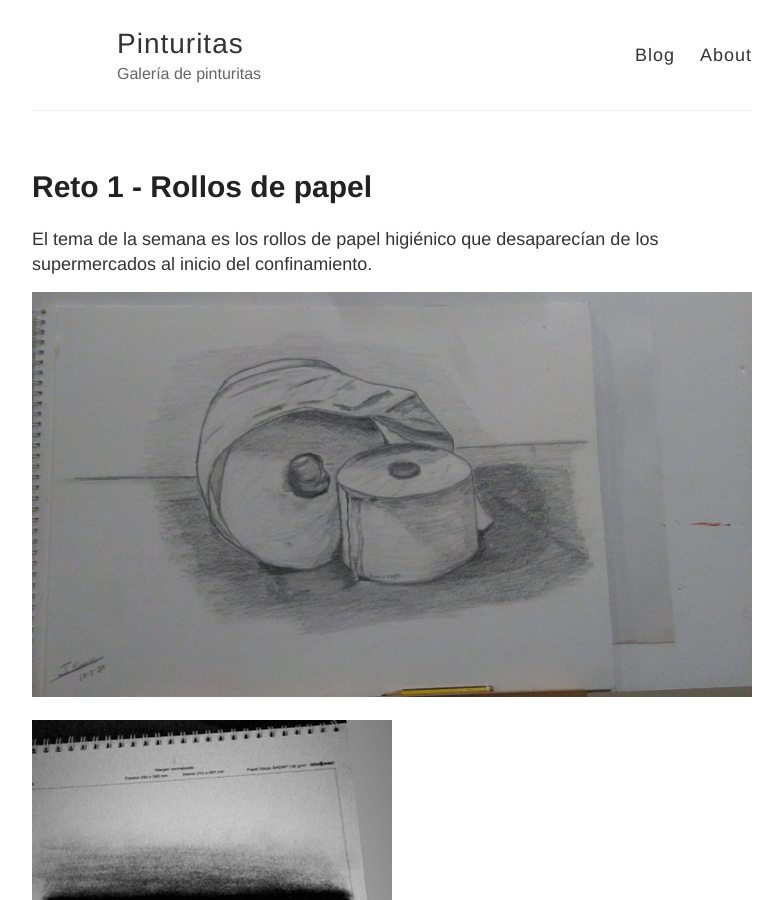
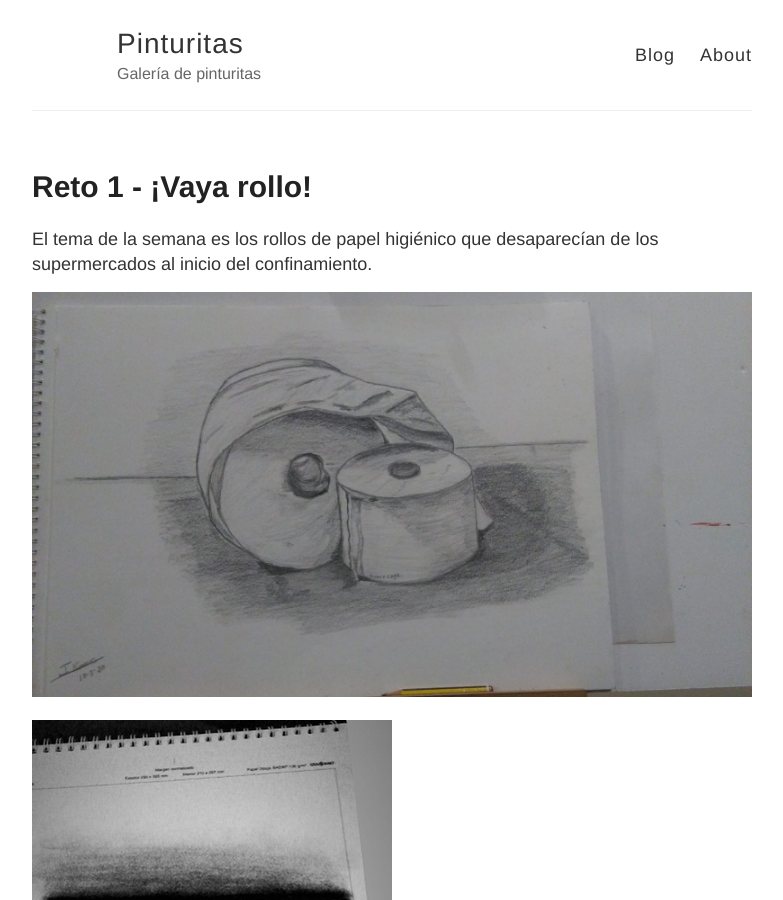
Before and after one commit to pinturitas/pinturitas.github.io, a Jekyll site: the page built from _posts/2020-03-18-reto01-papel.md, in a window 1280 px wide and 900 px high. Shown: the whole window, without its empty margins (248-1031 px from the left). Built offline with Jekyll 4.4.1, drawn with Linux system fonts in a browser that asks for light colours; comment, search, counter and statistics services are not loaded.

Commit message:
Update 2020-03-18-reto01-papel.md

```diff
--- a/_posts/2020-03-18-reto01-papel.md
+++ b/_posts/2020-03-18-reto01-papel.md
@@ -1,6 +1,6 @@
 ---
 layout: post
-title: Reto 1 - Rollos de papel
+title: Reto 1 - ¡Vaya rollo!
 ---
 
 El tema de la semana es los rollos de papel higiénico que desaparecían de los supermercados al inicio del confinamiento.
```
